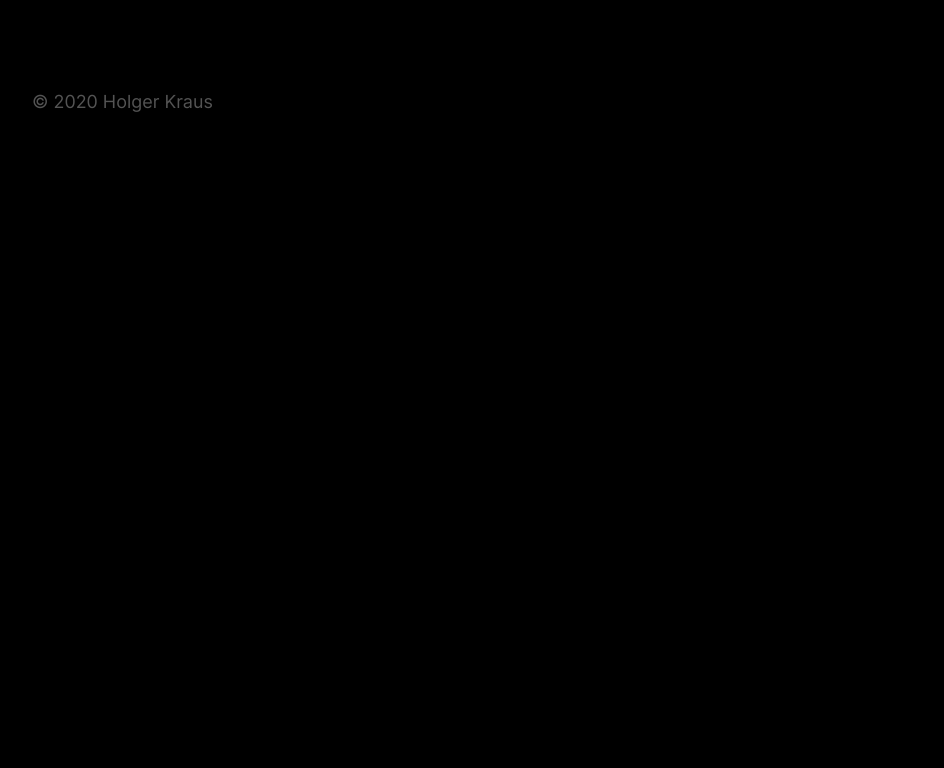
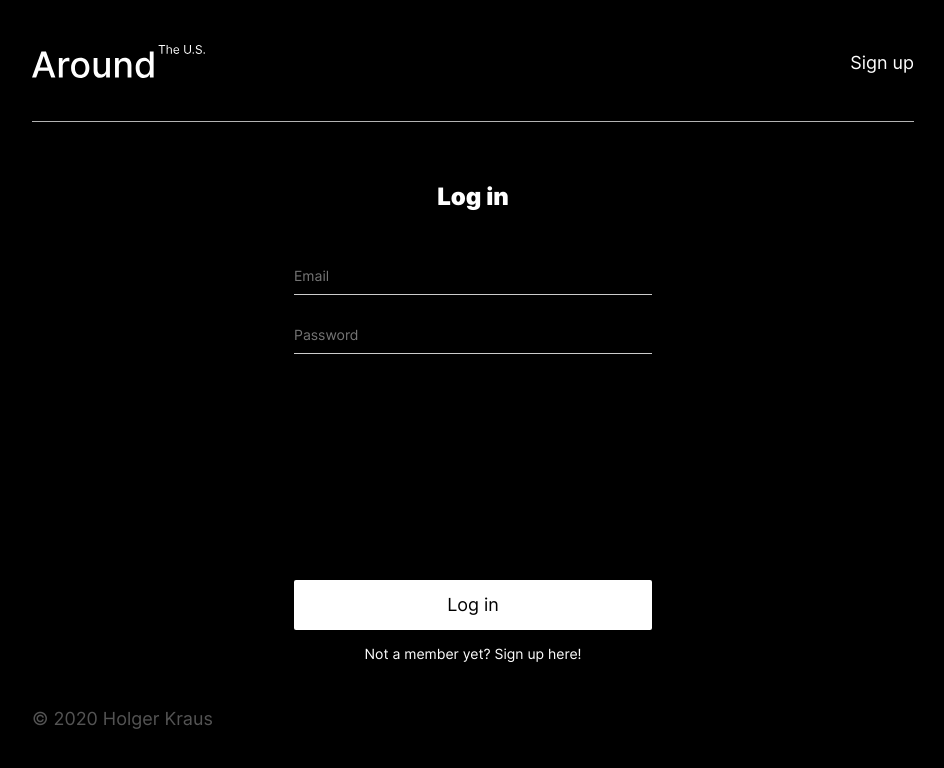
Before and after one commit to holger-kraus/react-around-auth, a React app: page /react-around-auth/signin in a window 1280 px wide. Shown: the whole page, without its empty margins (167-1111 px from the left). Built offline with nearby package versions, Linux system fonts and the light colour scheme; no server answers.

Commit message:
getting github pages to work

```diff
--- a/src/blocks/header/__link/header__link.css
+++ b/src/blocks/header/__link/header__link.css
@@ -7,6 +7,7 @@
   font-weight: 400;
   line-height: 22px;
   text-decoration: none;
+  color: #FFFFFF;
 }
 
 .header__link:visited {
--- a/src/components/App.js
+++ b/src/components/App.js
@@ -177,6 +177,7 @@ function App() {
                 setLoggedIn(true);
                 localStorage.setItem('token', data.token);
                 history.push('/');
+                tokenCheck();
             }
         }).catch((err) => {
             setIsInfoToolTipOpen(true);
@@ -191,7 +192,6 @@ function App() {
     }
 
     function tokenCheck() {
-        console.log("tokenCheck");
         const token = localStorage.getItem('token');
         if (token) {
             authentication.getMyIdentity(token).then((res) => {
--- a/src/index.js
+++ b/src/index.js
@@ -7,7 +7,7 @@ import * as serviceWorker from './serviceWorker';
 
 ReactDOM.render(
   <React.StrictMode>
-      <BrowserRouter>
+      <BrowserRouter basename='/react-around-auth'>
         <App/>
       </BrowserRouter>
   </React.StrictMode>,
```
